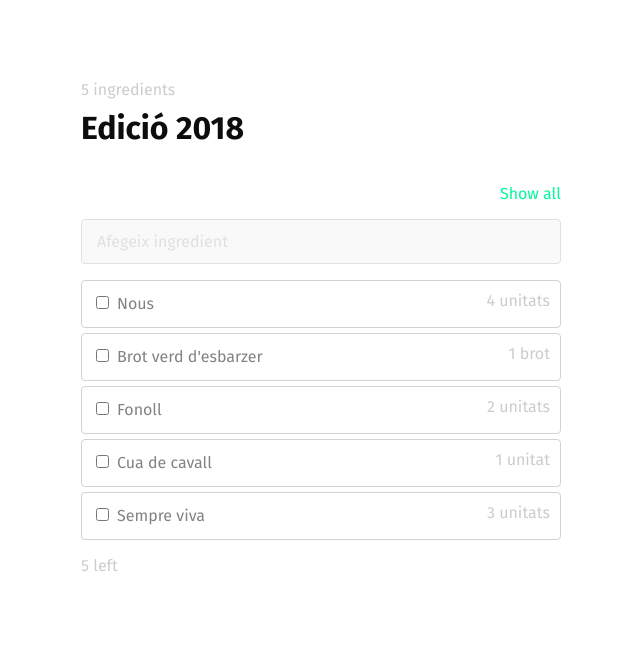
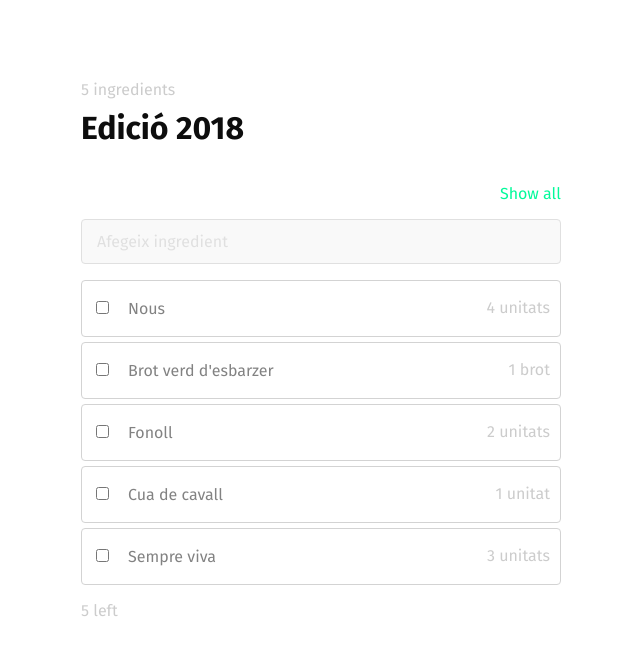
Before and after one commit to sauloperez/ratafiapp, a React (Create React App) app: page / in a window 1280 px wide. Shown: the top 654 px of the page, without its empty margins (319-959 px from the left). Built offline with nearby package versions, Linux system fonts and the light colour scheme.

Commit message:
Implement inline-edit with transparent input
This is easier than trying to have a span and input with the same size
so that revealing one or the other doesn't "jump".

```diff
--- a/src/IngredientListItem.css
+++ b/src/IngredientListItem.css
@@ -2,14 +2,13 @@
   list-style: none;
   margin-bottom: 5px; }
   .IngredientListItem__label {
-    display: inline-block;
+    border: none;
+    background-color: transparent;
     line-height: 26px; }
-    .IngredientListItem__label--disabled {
-      text-decoration: line-through; }
   .IngredientListItem__wrapper {
     border: 1px solid lightgrey;
     border-radius: 4px;
-    padding: 10px; }
+    padding: 5px 10px; }
   .IngredientListItem .Icon {
     visibility: hidden; }
   .IngredientListItem:hover .Icon {
--- a/src/IngredientListItem.jsx
+++ b/src/IngredientListItem.jsx
@@ -22,10 +22,15 @@ class IngredientListItem extends React.Component {
 
   getClassName() {
     const { collected } = this.props;
-    let className = 'IngredientListItem__label';
+    const { editing } = this.state;
+    let className = 'Input';
 
     if (collected) {
-      className += ` ${className}--disabled`;
+      className += ' Input--disabled';
+    }
+
+    if (!editing) {
+      className += ' Input--hidden';
     }
 
     return className;
@@ -62,43 +67,27 @@ class IngredientListItem extends React.Component {
   }
 
   render() {
-    let content;
-    const { editing, name } = this.state;
+    const { name } = this.state;
     const { id, collected, amount, onClick } = this.props;
 
-    if (editing) {
-      content = (
-        <Input
-          autoFocus
-          value={name}
-          onBlur={this.handleBlur}
-          onKeyDown={this.handleKeyDown}
-          onChange={this.handleChange}
-          modifier="full"
-          style={{ height: '53px' }}
-        />
-      );
-    } else {
-      content = (
+    return (
+      <li className="IngredientListItem">
         <div className="IngredientListItem__wrapper" onClick={this.toggleEditing}>
           <input
             type="checkbox"
             checked={collected}
             onChange={() => onClick(id)}
-            style={{ marginRight: '8px' }}
           />
-          <span className={this.getClassName()} role="button" tabIndex="-1">
-            {name}
-          </span>
+          <Input
+            className={this.getClassName()}
+            value={name}
+            onBlur={this.handleBlur}
+            onKeyDown={this.handleKeyDown}
+            onChange={this.handleChange}
+          />
           <Icon icon="pencil-alt" />
-          <span style={{ float: 'right' }} className="subtle">{amount}</span>
+          <span style={{ float: 'right', padding: '12px 0' }} className="subtle">{amount}</span>
         </div>
-      );
-    }
-
-    return (
-      <li className="IngredientListItem">
-        {content}
       </li>
     );
   }
--- a/src/IngredientListItem.scss
+++ b/src/IngredientListItem.scss
@@ -5,18 +5,15 @@
   margin-bottom: 5px;
 
   &__label {
-    display: inline-block;
+    border: none;
+    background-color: transparent;
     line-height: 26px;
-
-    &--disabled {
-      text-decoration: line-through;
-    }
   }
 
   &__wrapper {
     border: 1px solid lightgrey;
     border-radius: 4px;
-    padding: 10px;
+    padding: 5px 10px;
   }
 
   .Icon {
--- a/src/Input.css
+++ b/src/Input.css
@@ -14,3 +14,9 @@
     color: #e0e0e0; }
   .Input--full {
     width: 100%; }
+  .Input--hidden {
+    border: 1px solid transparent;
+    box-shadow: none;
+    background-color: transparent; }
+  .Input--disabled {
+    text-decoration: line-through; }
--- a/src/Input.scss
+++ b/src/Input.scss
@@ -22,4 +22,14 @@
   &--full {
     width: 100%;
   }
+
+  &--hidden {
+    border: 1px solid transparent;
+    box-shadow: none;
+    background-color: transparent;
+  }
+
+  &--disabled {
+    text-decoration: line-through;
+  }
 }
```
